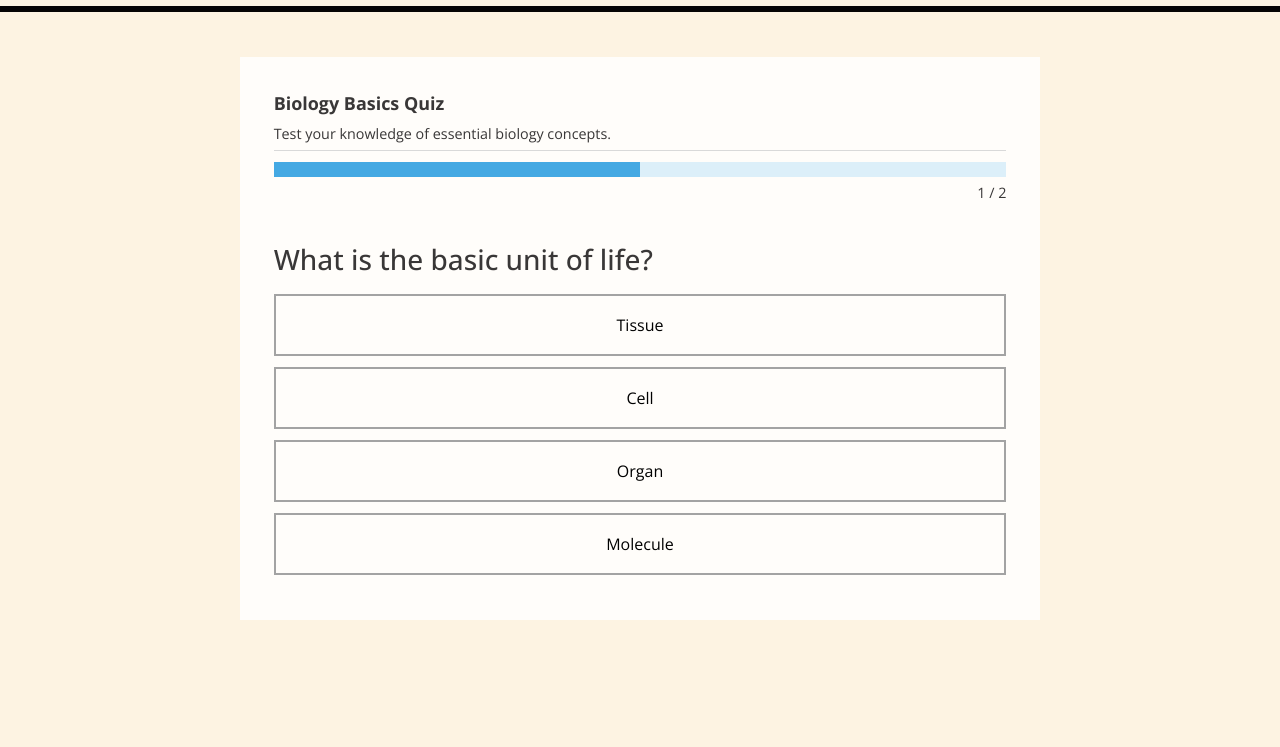
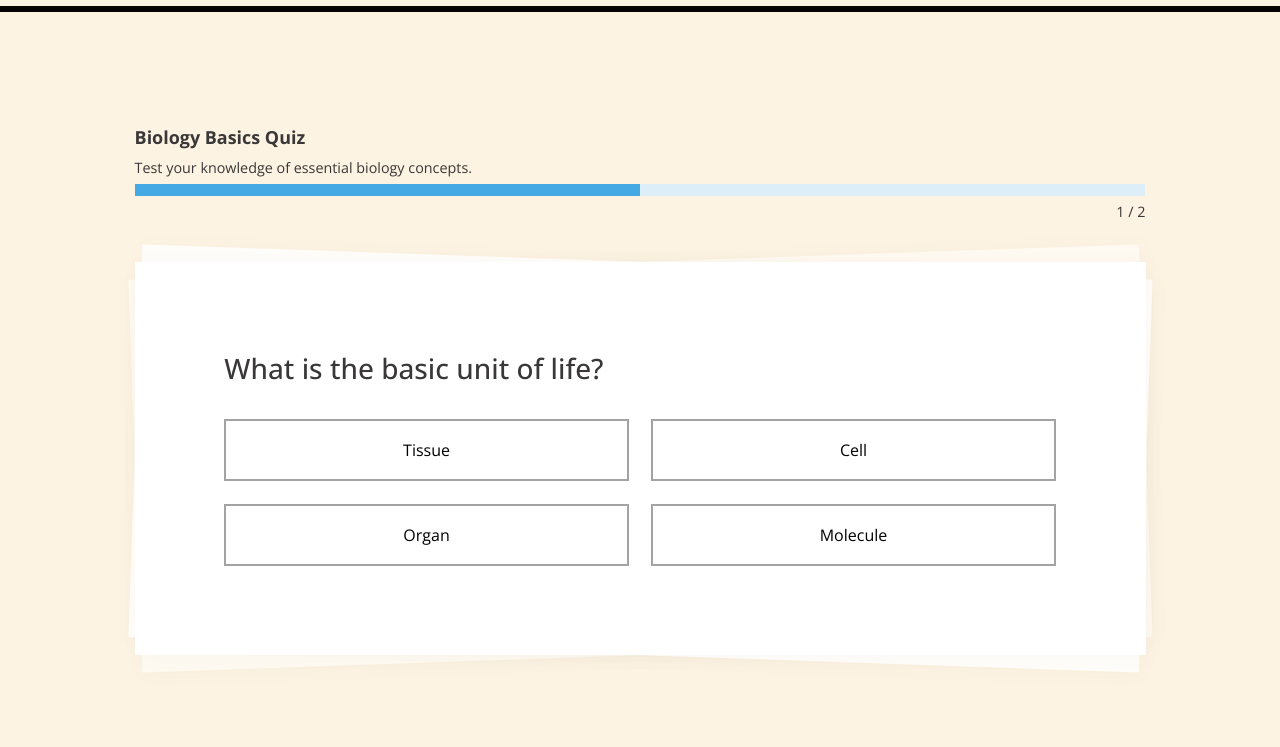
Before and after one commit to Samalmohanna1/Quiz-Me, an Astro site: page /quiz/biology-basics in a window 1280 px wide. Shown: the part 53-800 px from the top of the page. Built offline with nearby package versions, Linux system fonts and the light colour scheme; Astro itself is replaced by a stand-in of ours.

Commit message:
style: major changes, quiz animation, cleanup.

```diff
--- a/package.json
+++ b/package.json
@@ -11,6 +11,7 @@
 	},
 	"dependencies": {
 		"astro": "^5.13.7",
+		"motion": "^12.23.22",
 		"react": "^19.1.1",
 		"react-dom": "^19.1.1"
 	},
--- /dev/null
+++ b/src/components/CardStackSVG.tsx
@@ -0,0 +1,51 @@
+import { motion, transform } from 'motion/react'
+import type { SVGProps } from 'react'
+import { forwardRef } from 'react'
+
+interface CardStackSVGProps extends SVGProps<SVGSVGElement> {
+	backRef: React.Ref<SVGRectElement>
+	middleRef: React.Ref<SVGRectElement>
+	frontRef: React.Ref<SVGRectElement>
+}
+
+export const CardStackSVG = forwardRef<SVGSVGElement, CardStackSVGProps>(
+	({ backRef, middleRef, frontRef, ...props }, ref) => (
+		<svg
+			viewBox='0 0 auto auto'
+			fill='none'
+			xmlns='http://www.w3.org/2000/svg'
+			className='card-stack-svg'
+			{...props}
+			ref={ref}
+		>
+			<g id='card-stack'>
+				<motion.rect
+					ref={backRef}
+					id='back'
+					width='100%'
+					height='100%'
+					fill='var(--color-cream-200)'
+					style={{ rotate: '-2deg' }}
+				/>
+				<motion.rect
+					ref={middleRef}
+					id='middle'
+					width='100%'
+					height='100%'
+					fill='var(--color-cream-100)'
+					style={{ rotate: '2deg' }}
+				/>
+				<motion.rect
+					ref={frontRef}
+					id='front'
+					width='100%'
+					height='100%'
+					fill='var(--color-cream-50)'
+					style={{
+						rotate: '0deg',
+					}}
+				/>
+			</g>
+		</svg>
+	)
+)
--- a/src/components/Footer.astro
+++ b/src/components/Footer.astro
@@ -54,7 +54,7 @@ const currentYear = new Date().getFullYear()
 		padding-block: var(--spacing-s);
 	}
 	.large-header {
-		font-size: clamp(32px, 16cqw, 270px);
+		font-size: clamp(32px, 16cqw, 276px);
 		font-family: ClimateCrisis, sans-serif;
 		text-decoration: underline;
 		text-align: center;
--- a/src/components/Quiz.tsx
+++ b/src/components/QuizPlayer.tsx
@@ -1,4 +1,7 @@
 import { useState } from 'react'
+import { useRef } from 'react'
+import { animate } from 'motion'
+import { CardStackSVG } from './CardStackSVG'
 import '../styles/quiz.css'
 
 interface QuizQuestion {
@@ -39,6 +42,33 @@ export default function QuizPlayer({ quiz }: QuizPlayerProps) {
 	const isLastQuestion = currentQuestionIndex === quiz.questions.length - 1
 	const hasSelectedAnswer =
 		selectedAnswers[currentQuestionIndex] !== undefined
+	const backRef = useRef<SVGRectElement>(null)
+	const middleRef = useRef<SVGRectElement>(null)
+	const frontRef = useRef<SVGRectElement>(null)
+
+	const triggerAnimation = () => {
+		if (backRef.current) {
+			animate(
+				backRef.current,
+				{ rotate: ['-1deg', '1deg', '-1deg'] },
+				{ duration: 0.4 }
+			)
+		}
+		if (middleRef.current) {
+			animate(
+				middleRef.current,
+				{ rotate: ['1deg', '-1deg', '1deg'] },
+				{ duration: 0.4 }
+			)
+		}
+		if (frontRef.current) {
+			animate(
+				frontRef.current,
+				{ rotate: ['0deg', '1deg', '-1deg', '0deg'] },
+				{ duration: 0.6 }
+			)
+		}
+	}
 
 	const handleAnswerSelect = (answerIndex: number) => {
 		const isCorrect = answerIndex === currentQuestion.correctAnswer
@@ -59,6 +89,7 @@ export default function QuizPlayer({ quiz }: QuizPlayerProps) {
 	}
 
 	const handleNext = () => {
+		triggerAnimation()
 		if (isLastQuestion) {
 			setShowResults(true)
 		} else {
@@ -151,8 +182,6 @@ export default function QuizPlayer({ quiz }: QuizPlayerProps) {
 
 	return (
 		<div className='quiz-container'>
-			<div className='quiz-header'>
-				<div className='progress-bar'>
 			<div className='progress-visual'>
 				<div
 					className='progress-fill'
@@ -168,11 +197,11 @@ export default function QuizPlayer({ quiz }: QuizPlayerProps) {
 			<div className='progress-text'>
 				{currentQuestionIndex + 1} / {quiz.questions.length}
 			</div>
-				</div>
-			</div>
-
-			<div>
-				<h2 className='question-text'>{currentQuestion.question}</h2>
+			<div className='quiz-card'>
+				<div className='card-content'>
+					<h2 className='question-text'>
+						{currentQuestion.question}
+					</h2>
 
 					<div className='options-container'>
 						{currentQuestion.options.map((option, index) => {
@@ -225,12 +254,24 @@ export default function QuizPlayer({ quiz }: QuizPlayerProps) {
 
 					{hasSelectedAnswer && (
 						<div className='navigation'>
-						<button onClick={handleNext} className='quiz-button'>
-							{isLastQuestion ? 'Quiz Results' : 'Next Question'}
+							<button
+								onClick={handleNext}
+								className='quiz-button'
+							>
+								{isLastQuestion
+									? 'Quiz Results'
+									: 'Next Question'}
 							</button>
 						</div>
 					)}
 				</div>
+
+				<CardStackSVG
+					backRef={backRef}
+					middleRef={middleRef}
+					frontRef={frontRef}
+				/>
+			</div>
 		</div>
 	)
 }
--- a/src/layouts/BaseLayout.astro
+++ b/src/layouts/BaseLayout.astro
@@ -5,13 +5,13 @@ import Separator from '../components/Separator.astro'
 import BaseHead from './BaseHead.astro'
 import { ClientRouter } from 'astro:transitions'
 
-interface Props {
+type Props = {
 	title: string
 	description?: string
 	image?: string
 }
 
-const { title, description, image } = Astro.props
+const { title, description, image } = Astro.props as Props
 ---
 
 <html lang='en'>
@@ -30,9 +30,3 @@ const { title, description, image } = Astro.props
 		<Footer />
 	</body>
 </html>
-
-<style>
-	.content {
-		padding-block: var(--spacing-3xl);
-	}
-</style>
--- a/src/pages/quiz/[slug].astro
+++ b/src/pages/quiz/[slug].astro
@@ -1,7 +1,7 @@
 ---
 import { getCollection, getEntry } from 'astro:content'
 import BaseLayout from '../../layouts/BaseLayout.astro'
-import Quiz from '../../components/Quiz'
+import QuizPlayer from '../../components/QuizPlayer'
 import CTA from '../../components/CTA.astro'
 
 export async function getStaticPaths() {
@@ -26,18 +26,13 @@ const { Content } = await quiz.render()
 		<div class='quiz-description'>
 			<Content />
 		</div>
-		<div class='quiz'>
-			<Quiz quiz={quiz.data} client:load />
-		</div>
+		<QuizPlayer quiz={quiz.data} client:load />
 	</section>
 
 	<CTA />
 </BaseLayout>
 
 <style is:global>
-	.quiz-description {
-		border-bottom: 1px solid var(--color-black-100);
-	}
 	.quiz-description h1 {
 		font-size: var(--text-step--1);
 		color: var(--color-black-400);
@@ -52,10 +47,16 @@ const { Content } = await quiz.render()
 	}
 </style>
 <style>
+	body {
+		background-color: var(--color-cream-400);
+	}
 	.content {
-		max-width: 800px;
 		margin-block: var(--spacing-l);
-		padding: var(--spacing-m);
-		background: var(--color-cream-100);
+		padding: var(--spacing-xl) var(--spacing-s);
+	}
+	@media (min-width: 768px) {
+		.content {
+			padding-inline: var(--spacing-3xl);
+		}
 	}
 </style>
--- a/src/styles/quiz.css
+++ b/src/styles/quiz.css
@@ -1,9 +1,10 @@
 .quiz-container {
-    padding-top: var(--spacing-2xs);
+    position: relative;
+    margin-inline: auto;
 }
 
 .progress-visual {
-    height: var(--text-step--2);
+    height: calc(var(--text-step--2)/1.2);
     background-color: var(--color-blue-100);
 }
 
@@ -19,21 +20,51 @@
     padding-block: var(--spacing-3xs);
 }
 
+.quiz-card {
+    margin-top: var(--spacing-m);
+    padding: var(--spacing-l);
+    position: relative;
+}
+
+.card-content {
+    position: relative;
+    z-index: 1;
+}
+
+.card-stack-svg {
+    overflow: visible;
+    position: absolute;
+    top: 0;
+    left: 0;
+    width: 100%;
+    height: 100%;
+}
+
+rect {
+    filter: drop-shadow(2px 2px 10px rgba(0, 0, 0, 0.02));
+}
+
 .question-text {
     font-size: var(--text-step-1);
     font-weight: 500;
     line-height: 1.2;
     text-wrap: pretty;
-    margin-block: var(--spacing-m) var(--spacing-xs);
+    margin-bottom: var(--spacing-m);
+}
+
+
+.options-container {
+    display: grid;
+    grid-template-columns: 1fr 1fr;
+    gap: var(--spacing-s)
 }
 
 .option-button {
     display: block;
     width: 100%;
     padding: var(--spacing-xs);
-    margin-block: var(--spacing-2xs);
     border: 2px solid var(--color-black-200);
-    background: var(--color-cream-100);
+    background: var(--color-cream-50);
     cursor: pointer;
     transition: all 0.2s;
 }
@@ -85,3 +116,9 @@
 .results-summary {
     padding-block: var(--spacing-m);
 }
+
+@media (min-width: 1000px) {
+    .quiz-card {
+        padding: var(--spacing-2xl);
+    }
+}
```
Also changed, not shown: src/components/Navbar.astro (+0 -20 lines), src/components/Testimonial.astro (+10 -9 lines), src/pages/404.astro (added, +20 -0 lines), 1 other file. Lines whose indentation alone changed are shown as unchanged.
